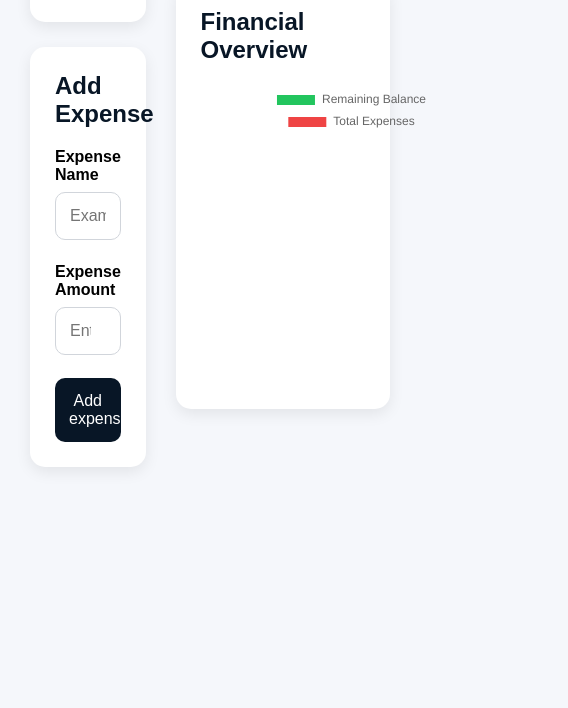
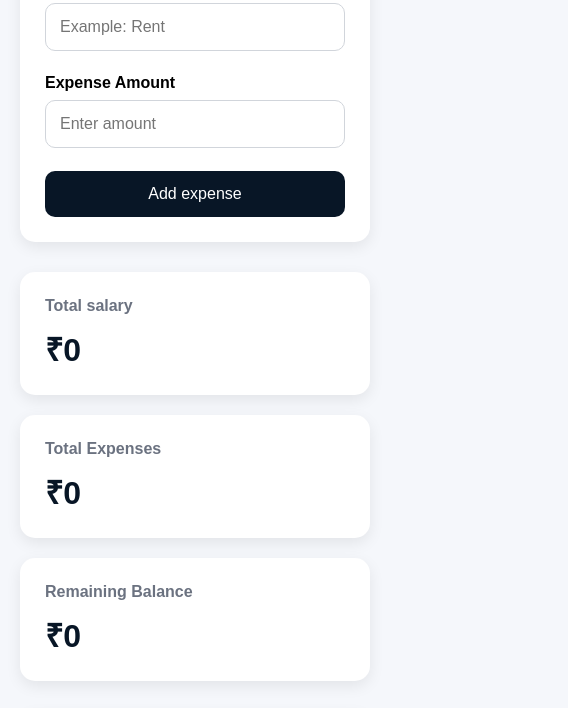
Before and after one commit to shahira-sohail/Cash-flow, a plain HTML site: page index.html in a window 390 px wide. Shown: the part 533-1241 px from the top of the page, 568 px wide, since content can reach past the window. Before the commit the page ends 1030 px from the top, so only its background shows below. Drawn offline with nearby package versions, Linux system fonts and the light colour scheme.

Commit message:
Refactor CSS styles for improved structure and responsiveness

```diff
--- a/style.css
+++ b/style.css
@@ -259,3 +259,36 @@
     max-width:350px;
     margin:auto;
 }
+
+@media (max-width: 768px){
+
+    .header{
+        flex-direction: column;
+        gap: 15px;
+        padding: 20px;
+        text-align: center;
+    }
+
+    .dashboard{
+        flex-direction: column;
+        padding: 20px;
+    }
+
+    .left-panel,
+    .right-panel{
+        width: 100%;
+    }
+
+    .summary-cards{
+        flex-direction: column;
+    }
+
+    .chart-card{
+        overflow-x: auto;
+    }
+
+    #expenseChart{
+        max-width: 100%;
+    }
+
+}
```
